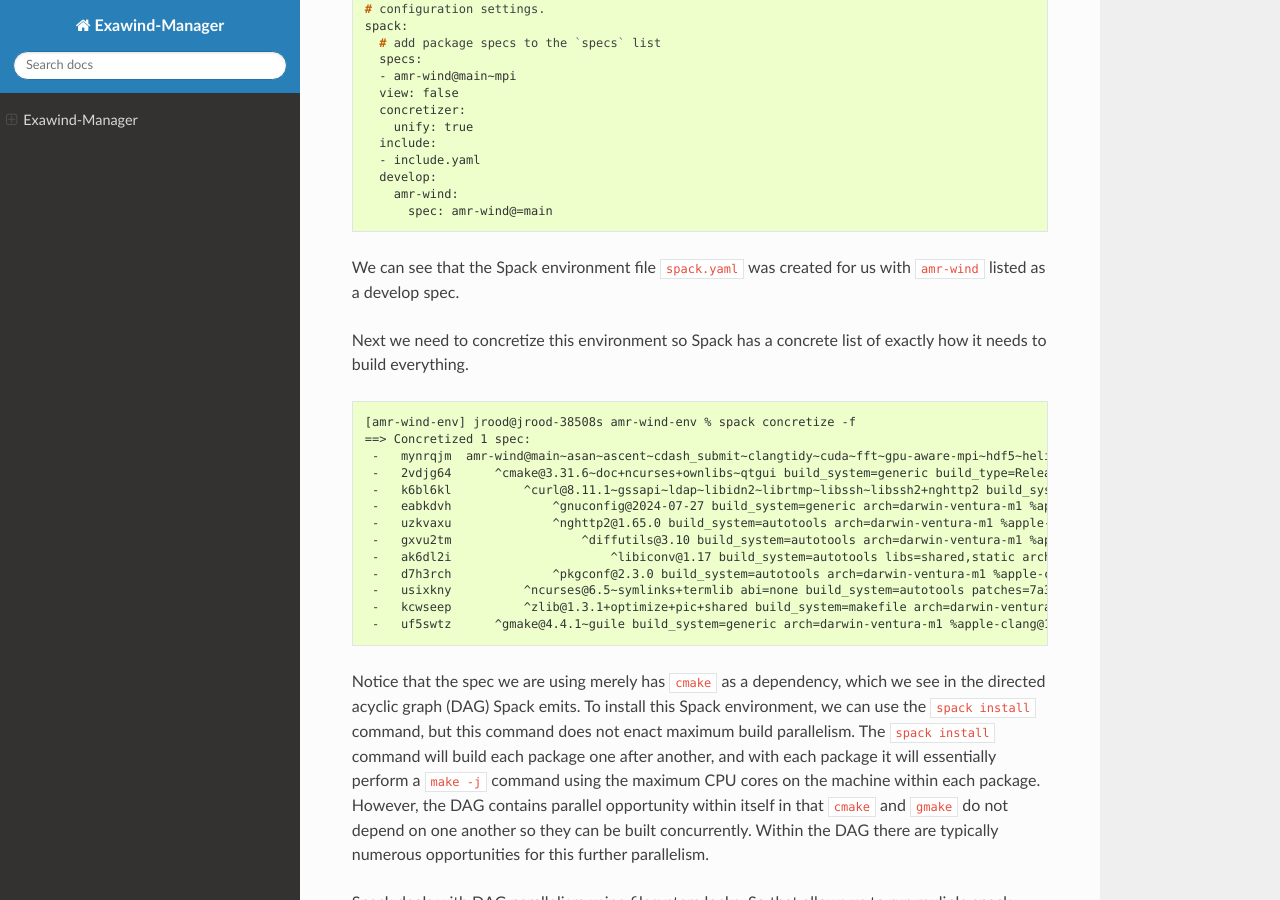
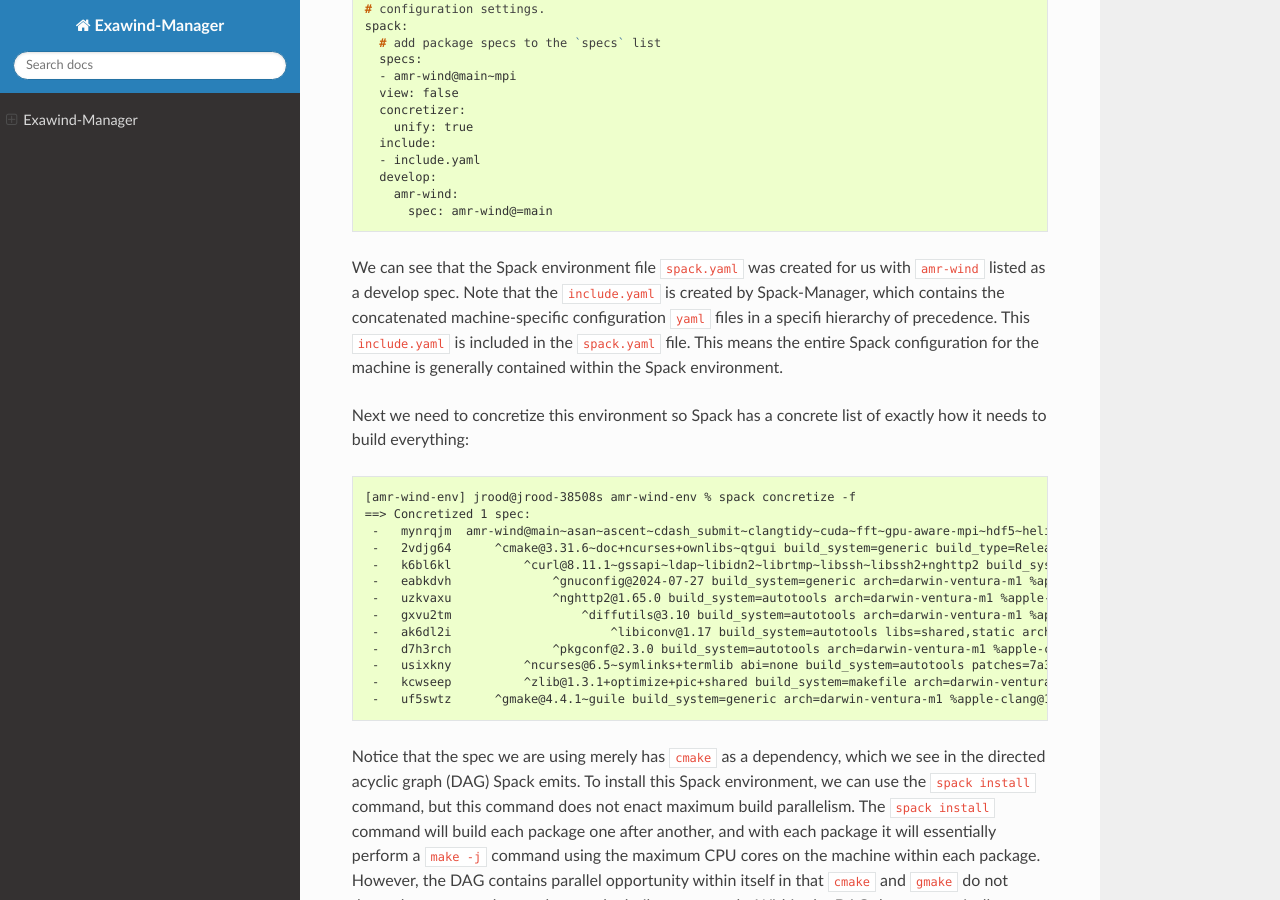
Before and after one commit to Exawind/exawind-manager, a Sphinx documentation site: the page built from docs/index.rst, in a window 1280 px wide and 900 px high, scrolled down 6176 px. Built offline with Sphinx 7.4.7 and the Read the Docs theme 3.1.0, drawn with Linux system fonts in a browser that asks for light colours; some of the changed text lies outside the part shown.

Commit message:
More tutorial updates.

```diff
--- a/docs/index.rst
+++ b/docs/index.rst
@@ -1,6 +1,6 @@
-================
- Exawind-Manager
-================
+===============
+Exawind-Manager
+===============
 
 Exawind-Manager is a project specialization of `Spack-Manager <https://github.com/sandialabs/spack-manager>`_.
 Spack-Manager is a light-weight extension to
@@ -16,6 +16,7 @@
 
 Tutorial
 ========
+
 In this tutorial we will learn the most used features and workflows for doing development of HPC software using this framework.
 
 Prerequisites
@@ -301,9 +302,9 @@
        amr-wind:
          spec: amr-wind@=main
 
-We can see that the Spack environment file ``spack.yaml`` was created for us with ``amr-wind`` listed as a develop spec.
+We can see that the Spack environment file ``spack.yaml`` was created for us with ``amr-wind`` listed as a develop spec. Note that the ``include.yaml`` is created by Spack-Manager, which contains the concatenated machine-specific configuration ``yaml`` files in a specifi hierarchy of precedence. This ``include.yaml`` is included in the ``spack.yaml`` file. This means the entire Spack configuration for the machine is generally contained within the Spack environment.
 
-Next we need to concretize this environment so Spack has a concrete list of exactly how it needs to build everything.
+Next we need to concretize this environment so Spack has a concrete list of exactly how it needs to build everything:
 
 .. code-block:: console
 
@@ -430,6 +431,7 @@
    1:
    1:
    1: [  SKIPPED ] Configuration.MPI (0 ms)
+
    ... etc
 
 Now we edit the code:
@@ -528,4 +530,21 @@
    1: /Users/jrood/exawind-manager/environments/amr-wind-env/amr-wind/unit_tests/test_config.cpp:86: Skipped
    1:
 
+   ... etc
+
 We can repeat this process for iterating on the code and create further complex single line commands or scripts for testing our code changes. One very useful thing that is possible with our Spack environment is that we can add more specs to our environment, where ``spack install`` will rebuild the entire environment. So we could have ``amr-wind+cuda`` and ``amr-wind~cuda`` in the same environment and reinstall and test AMR-Wind on the GPU and the CPU with the same command while using the same source code changes. We can also add more develop specs to the ``spack.yaml``, such as dependencies of AMR-Wind. Then we can develop both AMR-Wind and its dependencies while using a single ``spack install`` command to rebuild and test the environment in a very agile way that is adaptable to the developer's use case. This is the key benefit to using Spack for software development and we have found it to be extremely effective in developer productivity.
+
+
+More Exawind-Manager Topics
+===========================
+
+1. Machine configuration files
+2. More Spack-Manager commands and shortcuts
+3. Custom package files and class inheritance
+4. ``CTestPackage`` class and custom Spack phases
+5. Automated nightly testing using CDash
+6. Managing gold files
+7. Containers for CI using Github Actions
+8. Source mirrors
+9. Build caches
+10. Deploying large software environments
```
